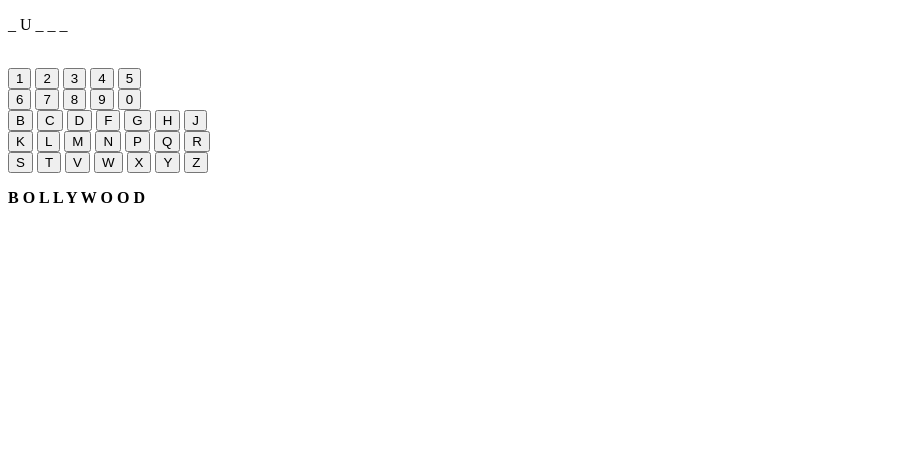
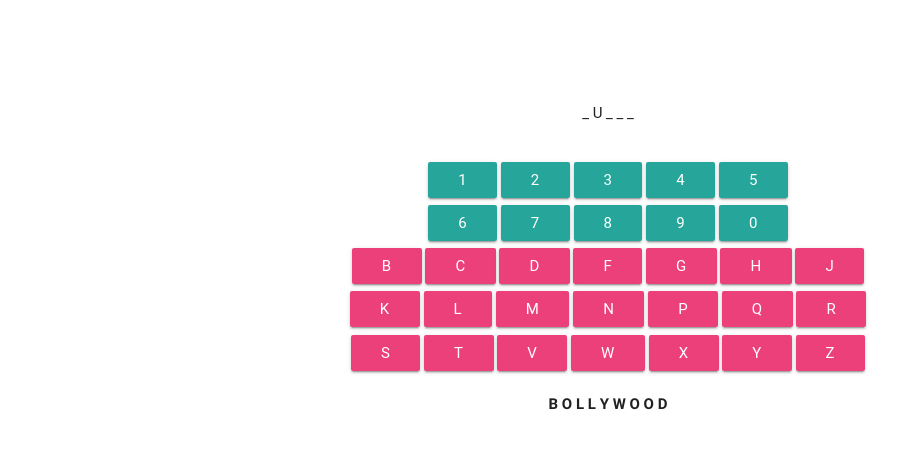
Before and after one commit to jainaman224/deploy, a Django app: page /bollywood/ in a window 1280 px wide. Shown: the top 449 px of the page, without its empty margins (0-922 px from the left). Run offline with Django 3.2, Linux system fonts and the light colour scheme; some libraries are stand-ins or nearby versions; some web fonts are replaced.

Commit message:
ui for bollywood

```diff
--- /dev/null
+++ b/games/static/bollywood.css
@@ -0,0 +1,15 @@
+body{
+	margin-left: 20%;
+	margin-right: 25%;
+	margin-top: 8%;
+	text-align: center;
+}
+
+.btn{
+	margin-bottom: 1%;
+	text-align: center;
+}
+
+.btn2{
+	background-color: #ec407a;
+}
--- a/games/static/calc.css
+++ b/games/static/calc.css
@@ -16,7 +16,7 @@
 	background-position: center;
 }
 .c{
-	margin-left: 8px;
+	margin-left: 14%;
 }
 .b {
 	background-color: #66ccff;
--- a/games/templates/games/bollywood.html
+++ b/games/templates/games/bollywood.html
@@ -2,42 +2,46 @@
 <html>
 <head>
 	<title>BollyWood</title>
+	<link rel="stylesheet" href="https://cdnjs.cloudflare.com/ajax/libs/materialize/0.97.5/css/materialize.min.css">
 </head>
 <body>
 {% load staticfiles %}
+<link rel="stylesheet" href="{% static "bollywood.css" %}" >
 <p id="a"></p><br>
 <div id="gorey">
-<button id="1" class="vicky" onclick="aman('1','1')" autocomplete='off'>1</button>
-<button id="2" class="vicky" onclick="aman('2','2')" autocomplete='off'>2</button>
-<button id="3" class="vicky" onclick="aman('3','3')" autocomplete='off'>3</button>
-<button id="4" class="vicky" onclick="aman('4','4')" autocomplete='off'>4</button>
-<button id="5" class="vicky" onclick="aman('5','5')" autocomplete='off'>5</button><br>
-<button id="6" class="vicky" onclick="aman('6','6')" autocomplete='off'>6</button>
-<button id="7" class="vicky" onclick="aman('7','7')" autocomplete='off'>7</button>
-<button id="8" class="vicky" onclick="aman('8','8')" autocomplete='off'>8</button>
-<button id="9" class="vicky" onclick="aman('9','9')" autocomplete='off'>9</button>
-<button id="0" class="vicky" onclick="aman('0','0')" autocomplete='off'>0</button><br>
-<button id="B" class="vicky" onclick="aman('B','B')" autocomplete='off'>B</button>
-<button id="C" class="vicky" onclick="aman('C','C')" autocomplete='off'>C</button>
-<button id="D" class="vicky" onclick="aman('D','D')" autocomplete='off'>D</button>
-<button id="F" class="vicky" onclick="aman('F','F')" autocomplete='off'>F</button>
-<button id="G" class="vicky" onclick="aman('G','G')" autocomplete='off'>G</button>
-<button id="H" class="vicky" onclick="aman('H','H')" autocomplete='off'>H</button>
-<button id="J" class="vicky" onclick="aman('J','J')" autocomplete='off'>J</button><br>
-<button id="K" class="vicky" onclick="aman('K','K')" autocomplete='off'>K</button>
-<button id="L" class="vicky" onclick="aman('L','L')" autocomplete='off'>L</button>
-<button id="M" class="vicky" onclick="aman('M','M')" autocomplete='off'>M</button>
-<button id="N" class="vicky" onclick="aman('N','N')" autocomplete='off'>N</button>
-<button id="P" class="vicky" onclick="aman('P','P')" autocomplete='off'>P</button>
-<button id="Q" class="vicky" onclick="aman('Q','Q')" autocomplete='off'>Q</button>
-<button id="R" class="vicky" onclick="aman('R','R')" autocomplete='off'>R</button><br>
-<button id="S" class="vicky" onclick="aman('S','S')" autocomplete='off'>S</button>
-<button id="T" class="vicky" onclick="aman('T','T')" autocomplete='off'>T</button>
-<button id="V" class="vicky" onclick="aman('V','V')" autocomplete='off'>V</button>
-<button id="W" class="vicky" onclick="aman('W','W')" autocomplete='off'>W</button>
-<button id="X" class="vicky" onclick="aman('X','X')" autocomplete='off'>X</button>
-<button id="Y" class="vicky" onclick="aman('Y','Y')" autocomplete='off'>Y</button>
-<button id="Z" class="vicky" onclick="aman('Z','Z')" autocomplete='off'>Z</button><br>
+	<div id="aman">
+		<a id="1" class="vicky waves-effect btn waves-light btn1" onclick="aman('1','1')" autocomplete='off'>1</a>
+		<a id="2" class="vicky waves-effect btn waves-light btn1" onclick="aman('2','2')" autocomplete='off'>2</a>
+		<a id="3" class="vicky waves-effect btn waves-light btn1" onclick="aman('3','3')" autocomplete='off'>3</a>
+		<a id="4" class="vicky waves-effect btn waves-light btn1" onclick="aman('4','4')" autocomplete='off'>4</a>
+		<a id="5" class="vicky waves-effect btn waves-light btn1" onclick="aman('5','5')" autocomplete='off'>5</a><br>
+		<a id="6" class="vicky waves-effect btn waves-light btn1" onclick="aman('6','6')" autocomplete='off'>6</a>
+		<a id="7" class="vicky waves-effect btn waves-light btn1" onclick="aman('7','7')" autocomplete='off'>7</a>
+		<a id="8" class="vicky waves-effect btn waves-light btn1" onclick="aman('8','8')" autocomplete='off'>8</a>
+		<a id="9" class="vicky waves-effect btn waves-light btn1" onclick="aman('9','9')" autocomplete='off'>9</a>
+		<a id="0" class="vicky waves-effect btn waves-light btn1" onclick="aman('0','0')" autocomplete='off'>0</a><br>
+	</div>
+	<a id="B" class="vicky waves-effect btn waves-light btn2" onclick="aman('B','B')" autocomplete='off'>B</a>
+	<a id="C" class="vicky waves-effect btn waves-light btn2" onclick="aman('C','C')" autocomplete='off'>C</a>
+	<a id="D" class="vicky waves-effect btn waves-light btn2" onclick="aman('D','D')" autocomplete='off'>D</a>
+	<a id="F" class="vicky waves-effect btn waves-light btn2" onclick="aman('F','F')" autocomplete='off'>F</a>
+	<a id="G" class="vicky waves-effect btn waves-light btn2" onclick="aman('G','G')" autocomplete='off'>G</a>
+	<a id="H" class="vicky waves-effect btn waves-light btn2" onclick="aman('H','H')" autocomplete='off'>H</a>
+	<a id="J" class="vicky waves-effect btn waves-light btn2" onclick="aman('J','J')" autocomplete='off'>J</a><br>
+	<a id="K" class="vicky waves-effect btn waves-light btn2" onclick="aman('K','K')" autocomplete='off'>K</a>
+	<a id="L" class="vicky waves-effect btn waves-light btn2" onclick="aman('L','L')" autocomplete='off'>L</a>
+	<a id="M" class="vicky waves-effect btn waves-light btn2" onclick="aman('M','M')" autocomplete='off'>M</a>
+	<a id="N" class="vicky waves-effect btn waves-light btn2" onclick="aman('N','N')" autocomplete='off'>N</a>
+	<a id="P" class="vicky waves-effect btn waves-light btn2" onclick="aman('P','P')" autocomplete='off'>P</a>
+	<a id="Q" class="vicky waves-effect btn waves-light btn2" onclick="aman('Q','Q')" autocomplete='off'>Q</a>
+	<a id="R" class="vicky waves-effect btn waves-light btn2" onclick="aman('R','R')" autocomplete='off'>R</a><br>
+	<a id="S" class="vicky waves-effect btn waves-light btn2" onclick="aman('S','S')" autocomplete='off'>S</a>
+	<a id="T" class="vicky waves-effect btn waves-light btn2" onclick="aman('T','T')" autocomplete='off'>T</a>
+	<a id="V" class="vicky waves-effect btn waves-light btn2" onclick="aman('V','V')" autocomplete='off'>V</a>
+	<a id="W" class="vicky waves-effect btn waves-light btn2" onclick="aman('W','W')" autocomplete='off'>W</a>
+	<a id="X" class="vicky waves-effect btn waves-light btn2" onclick="aman('X','X')" autocomplete='off'>X</a>
+	<a id="Y" class="vicky waves-effect btn waves-light btn2" onclick="aman('Y','Y')" autocomplete='off'>Y</a>
+	<a id="Z" class="vicky waves-effect btn waves-light btn2" onclick="aman('Z','Z')" autocomplete='off'>Z</a><br>
 </div>
 <p id="b"></p>
 <p><b><mark id="c"></mark></b><b id="d"></b></p>
@@ -47,5 +51,6 @@
 </body>
 
 <script src="https://ajax.googleapis.com/ajax/libs/jquery/1.11.3/jquery.min.js"></script>
+<script src="https://cdnjs.cloudflare.com/ajax/libs/materialize/0.97.5/js/materialize.min.js"></script>
 <script type="text/javascript" src="{% static "bollywood.js" %}"></script>
 </html>
--- a/games/templates/games/book_cricket.html
+++ b/games/templates/games/book_cricket.html
@@ -10,7 +10,6 @@
   {% load staticfiles %}
 		<link rel="stylesheet" href="https://maxcdn.bootstrapcdn.com/bootstrap/3.3.5/css/bootstrap.min.css">
 		<link rel="stylesheet" href="https://maxcdn.bootstrapcdn.com/bootstrap/3.3.5/css/bootstrap-theme.min.css">
-    <link rel="stylesheet" href="https://cdnjs.cloudflare.com/ajax/libs/materialize/0.97.5/css/materialize.min.css">
 		<div class="jumbotron" style="text-align : center;background-color:black;color:white">
         	<h1>Play Games</h1>
         	<p>Get back into your childhood and lets play book cricket</p>
```
Also changed, not shown: games/templates/games/calc.html (+4 -20 lines), games/templates/games/resume.html (+4 -22 lines), 1 other file.
